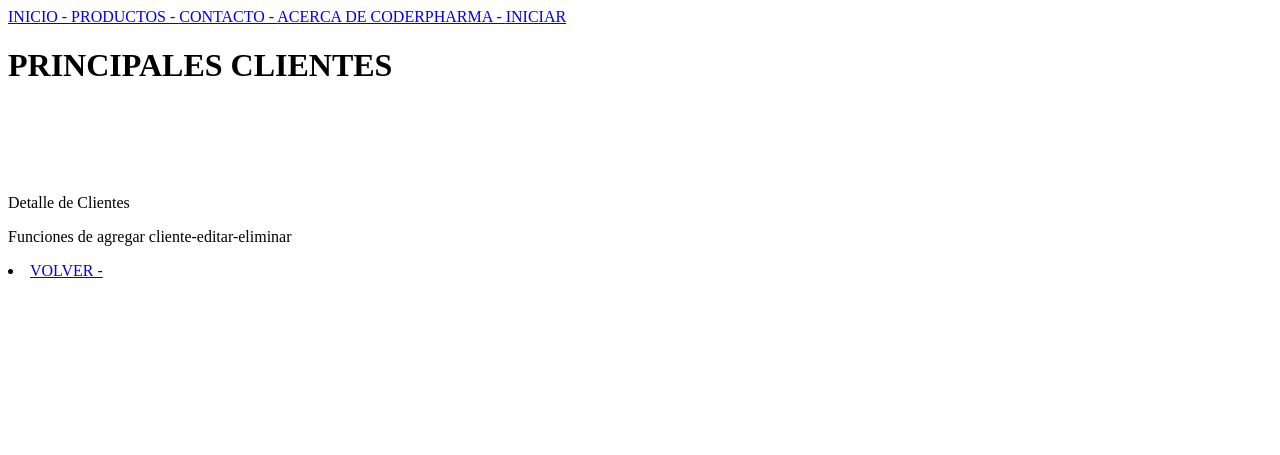
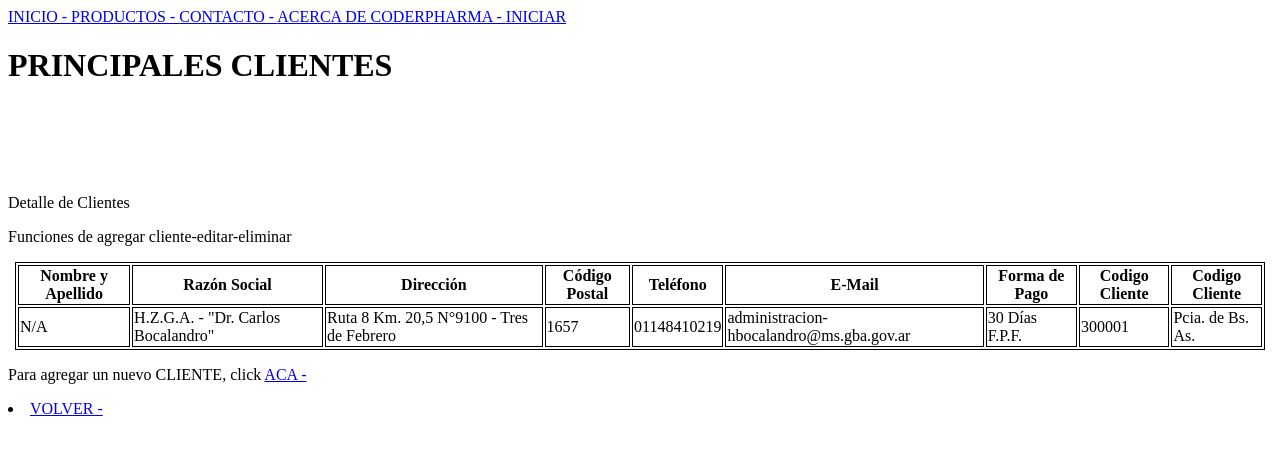
Before and after one commit to LucasLD92/Coder-Pharma, a Django app: page /App-Drogueria/Clientes in a window 1280 px wide. Shown: the top 455 px of the page. Run offline with Django 4.2, Linux system fonts and the light colour scheme; data comes from the database, SQL or seed files in the repository; both versions use the stored data as it was after the commit.

Commit message:
Se agregan las funcionalidades de AgregaCliente y AgregaProveedor, queda todo funcionando

```diff
--- a/DROGUERIA/App_DROGUERIA/Templates/08 - Clientes.html
+++ b/DROGUERIA/App_DROGUERIA/Templates/08 - Clientes.html
@@ -4,6 +4,11 @@
     <meta http-equiv="X-UA-Compatible" content="IE=edge">
     <meta name="viewport" content="width=device-width, initial-scale=1.0">
     <title>CLIENTES</title>
+    <style>
+        table, th, td {
+            border: 1px solid black;
+        }
+    </style>
 </head>
     <body>
         <nav class="navbar navbar-light bg-light static-top">
@@ -24,6 +29,37 @@
         <p> Detalle de Clientes </p>
         <p> Funciones de agregar cliente-editar-eliminar</p>
 
+        <center>
+            <table style="width: 1250px;">
+                <tr>
+                    <th>Nombre y Apellido </th>
+                    <th>Razón Social</th>
+                    <th>Dirección</th>
+                    <th>Código Postal</th>
+                    <th>Teléfono</th>
+                    <th>E-Mail</th>
+                    <th>Forma de Pago</th>
+                    <th>Codigo Cliente</th>
+                    <th>Codigo Cliente</th>
+                </tr>
+                    {% for cliente in Clientes %}
+                <tr>
+                    <td>{{cliente.nombre}} {{cliente.apellido}}</td>
+                    <td>{{cliente.razonSocial}}</td>
+                    <td>{{cliente.direccion}}</td>
+                    <td>{{cliente.codigoPostal}}</td>
+                    <td>{{cliente.telefono}}</td>
+                    <td>{{cliente.eMail}}</td>
+                    <td>{{cliente.form_pago}}</td>
+                    <td>{{cliente.codigo_Cliente}}</td>
+                    <td>{{cliente.tipo_Cliente}}</td>
+                </tr>
+                    {% endfor %}
+            </table>
+        </center>
+
+        <p> Para agregar un nuevo CLIENTE, click  <a href="{% url '08_AgregaCliente' %}"> ACA -</a> </p>
+
         <li>
             <a href="{% url '04_AcercadeCoderPharma' %}"> VOLVER - </a>
         </li>
--- a/DROGUERIA/App_DROGUERIA/views.py
+++ b/DROGUERIA/App_DROGUERIA/views.py
@@ -28,25 +28,47 @@ def Clientes (request):
 
 
 # //////// Funciones ////////
-# Agrega Cliente
+# Agrega Cliente <- 12/08_Lucas: Listo! funciona :) - FALTA PULIR DETALLES.
 def AgregaCliente(request):
     if request.method == 'POST':
-        producto = PRODUCTO(monodroga=request.POST['monodroga'], marca=request.POST['marca'], presentacion=request.POST['presentacion'], formFarmaceutica=request.POST['formFarmaceutica'], certificado=request.POST['certificado'], codigoProducto=request.POST['codigoProducto'], stock=request.POST['stock'])
-        producto.save()
+        cliente = CLIENTES(
+            nombre=request.POST['nombre'],
+            apellido=request.POST['apellido'],
+            razonSocial=request.POST['razonSocial'],
+            direccion=request.POST['direccion'],
+            codigoPostal=request.POST['codigoPostal'],
+            telefono=request.POST['telefono'],
+            eMail=request.POST['eMail'],
+            form_pago=request.POST['form_pago'],
+            codigo_Cliente=request.POST['codigo_Cliente'],
+            tipo_Cliente=request.POST['tipo_Cliente'])
+        cliente.save()
         return render(request, "01 - Inicio.html")
-    return render(request, "02 - AgregaProducto.html")
+    return render(request, "08 - AgregaCliente.html")
 # Edita Cliente
 # Elimina Cliente
 # Buscar Cliente
 
 
-# Agrega Proveedor
+# Agrega Proveedor <- 12/08_Lucas: Listo! funciona :) - FALTA PULIR DETALLES.
 def AgregaProveedor(request):
     if request.method == 'POST':
-        producto = PRODUCTO(monodroga=request.POST['monodroga'], marca=request.POST['marca'], presentacion=request.POST['presentacion'], formFarmaceutica=request.POST['formFarmaceutica'], certificado=request.POST['certificado'], codigoProducto=request.POST['codigoProducto'], stock=request.POST['stock'])
-        producto.save()
+        proveedor = PROVEEDORES(
+            nombre=request.POST['nombre'],
+            apellido=request.POST['apellido'],
+            razonSocial=request.POST['razonSocial'],
+            direccion=request.POST['direccion'],
+            codigoPostal=request.POST['codigoPostal'],
+            telefono=request.POST['telefono'],
+            eMail=request.POST['eMail'],
+            form_pago=request.POST['form_pago'],
+            codigo_Proveedor=request.POST['codigo_Proveedor'],
+            tipo_Cliente=request.POST['tipo_Cliente'])
+        proveedor.save()
+
         return render(request, "01 - Inicio.html")
-    return render(request, "02 - AgregaProducto.html")
+
+    return render(request, "07 - AgregaProveedor.html")
 # Edita Proveedor
 # Elimina Proveedor
 # Buscar Proveedor
@@ -77,16 +99,16 @@ def AgregaEmpleado(request):
 
     if request.method == 'POST':
         empleado = EMPLEADO(
-        nombre=request.POST['nombre'],
-        apellido=request.POST['apellido'],
-        direccion=request.POST['direccion'],
-        codigoPostal=request.POST['codigoPostal'],
-        telefono=request.POST['telefono'],
-        eMail=request.POST['eMail'],
-        puesto=request.POST['puesto'],
-        cargo=request.POST['cargo'],
-        horarioIngreso=request.POST['horarioIngreso'],
-        horarioSalida=request.POST['horarioSalida'])
+            nombre=request.POST['nombre'],
+            apellido=request.POST['apellido'],
+            direccion=request.POST['direccion'],
+            codigoPostal=request.POST['codigoPostal'],
+            telefono=request.POST['telefono'],
+            eMail=request.POST['eMail'],
+            puesto=request.POST['puesto'],
+            cargo=request.POST['cargo'],
+            horarioIngreso=request.POST['horarioIngreso'],
+            horarioSalida=request.POST['horarioSalida'])
         empleado.save()
         return render(request, "01 - Inicio.html")
 
```
Also changed, not shown: DROGUERIA/App_DROGUERIA/Templates/07 - AgregaProveedor.html (+34 -0 lines), DROGUERIA/App_DROGUERIA/Templates/07 - Proveedores.html (+36 -0 lines), DROGUERIA/App_DROGUERIA/Templates/08 - AgregaCliente.html (+34 -0 lines), DROGUERIA/db.sqlite3.
